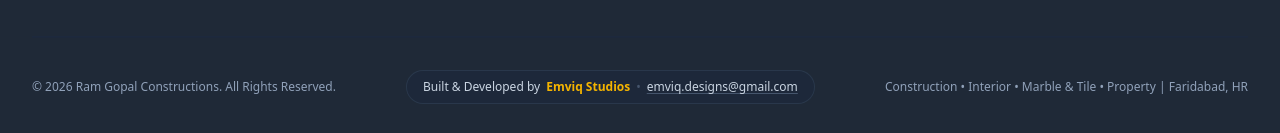
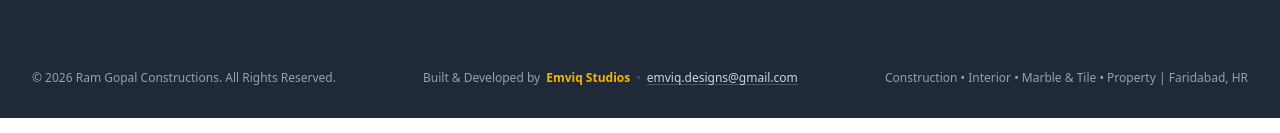
Before and after one commit to Adityakumar2008-git/Ram-Gopal-Construction, a React (Vite) app: page / in a window 1280 px wide. Shown: the part 10571-10704 px from the top of the page. Built offline with nearby package versions, Linux system fonts and the light colour scheme.

Commit message:
Update Emviq Studios link to https://emviqdesigns.netlify.app/ and remove capsule styling

```diff
--- a/src/components/layout/Footer.jsx
+++ b/src/components/layout/Footer.jsx
@@ -149,11 +149,21 @@ export function Footer() {
         <div className="pt-8 border-t border-slate-800/80 flex flex-col lg:flex-row items-center justify-between gap-4 text-xs text-slate-400">
           <p>© {currentYear} Ram Gopal Constructions. All Rights Reserved.</p>
 
-          <p className="text-slate-300 text-center flex flex-wrap items-center justify-center gap-1.5 font-medium bg-slate-800/60 px-4 py-2 rounded-full border border-slate-700/60">
+          <p className="text-slate-400 text-center flex flex-wrap items-center justify-center gap-1.5 font-medium">
             <span>Built & Developed by</span>
-            <span className="text-[#F4B400] font-bold">Emviq Studios</span>
+            <a
+              href="https://emviqdesigns.netlify.app/"
+              target="_blank"
+              rel="noopener noreferrer"
+              className="text-[#F4B400] font-bold hover:underline transition-all"
+            >
+              Emviq Studios
+            </a>
             <span className="text-slate-600 hidden sm:inline">•</span>
-            <a href="mailto:emviq.designs@gmail.com" className="text-slate-300 hover:text-[#F4B400] transition-colors underline decoration-slate-600 underline-offset-2">
+            <a
+              href="mailto:emviq.designs@gmail.com"
+              className="text-slate-300 hover:text-[#F4B400] transition-colors underline decoration-slate-600 underline-offset-2"
+            >
               emviq.designs@gmail.com
             </a>
           </p>
```
